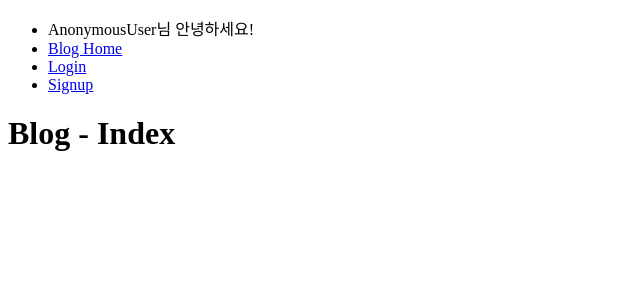
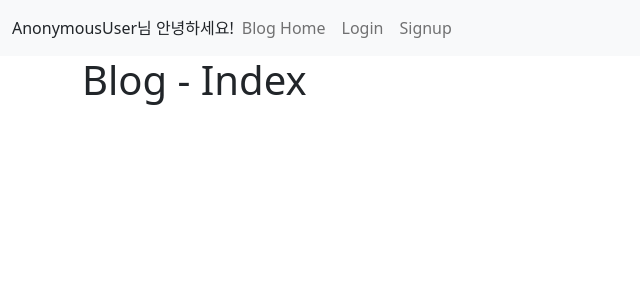
Before and after one commit to liljw/Django, a Django app: page /blog/ in a window 1280 px wide. Shown: the top 300 px of the page, without its empty margins (0-640 px from the left). Run offline with Django 3.2, Linux system fonts and the light colour scheme; data that the repository does not hold is empty.

Commit message:
django-bootstrap

```diff
--- a/05_relation/blog/templates/blog/index.html
+++ b/05_relation/blog/templates/blog/index.html
@@ -1,11 +1,12 @@
 {% extends 'base.html' %}
+{% load bootstrap5 %}
 
 {% block content %}
 
 <h1> Posting Index </h1>
 
 <ul>
-    {% for posting in postings %}
+    {% for posting in page_obj %}
     <li>
         <a href="{% url 'accounts:profile' posting.user %}">
             {{ posting.user }} :
@@ -17,6 +18,9 @@
     {% endfor %}
 </ul>
 
+<div class="d-flex justify-content-center mt-5">
+    {% bootstrap_pagination page_obj %}
+</div>
 
 
 {% endblock content %}
--- a/05_relation/blog/views.py
+++ b/05_relation/blog/views.py
@@ -1,6 +1,8 @@
 from django.shortcuts import render, redirect, get_object_or_404
 from django.views.decorators.http import require_POST, require_safe, require_http_methods
 from django.contrib.auth.decorators import login_required
+from django.core.paginator import Paginator
+from django.db.models import Count
 
 from .models import Posting, Reply
 from .forms import PostingForm, ReplyForm
@@ -24,9 +26,18 @@ def create_posting(request):
 
 @require_safe
 def posting_index(request):
-    postings = Posting.objects.all()
+
+    postings = Posting.objects.annotate(like_count=Count('like_users')).order_by('-like_count')
+
+    paginator = Paginator(postings, 10) # Show 10 contacts per page.
+
+    page_number = request.GET.get('page')
+    page_obj = paginator.get_page(page_number)
+
+
     return render(request, 'blog/index.html', {
-        "postings": postings,
+        # "postings": postings,
+        "page_obj": page_obj
     })
 
 @require_safe
@@ -131,13 +142,13 @@ def like_posting(request, posting_pk):
 @require_safe
 def feed(request):
     user = request.user
+    # Posting 객체들 중에 user(작성자)가 user.stars.all()
+    # postings = Posting.objects.filter(user__in=user.stars.all())
     stars_postings = []
     for star in user.stars.all():
         for posting in star.posting_set.all():
             stars_postings.append(posting)
-    # print(stars_postings)
-    # [<QuerySet [<Posting: Posting object (2)>]>, <QuerySet [<Posting: Posting object (3)>]>]
-    # print(stars_postings[0][0])
     return render(request, 'blog/feed.html', {
+        # 'postings': postings,
         'stars_postings': stars_postings
     })
--- a/05_relation/relation/settings.py
+++ b/05_relation/relation/settings.py
@@ -39,11 +39,13 @@ INSTALLED_APPS = [
     'django.contrib.staticfiles',
 
     'django_extensions',
+    'bootstrap5',
 
     'one_to_many',
+    'many_to_many',
+
     'blog',
     'accounts',
-    'many_to_many',
 
 ]
 
--- a/05_relation/requirements.txt
+++ b/05_relation/requirements.txt
@@ -1,5 +1,8 @@
 asgiref==3.6.0
+beautifulsoup4==4.12.2
 Django==3.2.18
+django-bootstrap-v5==1.0.11
 django-extensions==3.2.1
 pytz==2023.3
+soupsieve==2.4
 sqlparse==0.4.3
--- a/05_relation/templates/_navbar.html
+++ b/05_relation/templates/_navbar.html
@@ -1,33 +1,34 @@
-<nav>
-    <ul>
-        <li>{{ request.user }}님 안녕하세요!</li>
+<nav class="navbar navbar-expand-lg bg-light">
+    <div class="container-fluid">
+        <ul class="navbar-nav">
             {% comment %} 인증 여부 상관없이 보임 {% endcomment %}
-        <li>
-            <a href="{% url 'blog:posting_index' %}">Blog Home</a>
+            <li class="nav-item mt-2 ">{{ request.user }}님 안녕하세요!</li>
+            <li class="nav-item">
+                <a class="nav-link" href="{% url 'blog:posting_index' %}">Blog Home</a>
             </li>
             {% comment %} 인증(로그인)된 사용자라면 {% endcomment %}
             {% if request.user.is_authenticated %}
-        <li>
-            <a href="{% url 'accounts:profile' request.user.username %}">My Page</a>
+            <li class="nav-item">
+                <a class="nav-link" href="{% url 'accounts:profile' request.user.username %}">My Page</a>
             </li>
-        <li>
-            <a href="{% url 'blog:feed' %}">Feed</a>
+            <li class="nav-item">
+                <a class="nav-link" href="{% url 'blog:feed' %}">Feed</a>
             </li>
-        <li>
-            <a href="{% url 'blog:create_posting' %}">New Blog</a>
+            <li class="nav-item">
+                <a class="nav-link" href="{% url 'blog:create_posting' %}">New Blog</a>
             </li>
-        <li>
-            <a href="{% url 'accounts:signout' %}">Logout</a>
+            <li class="nav-item">
+                <a class="nav-link" href="{% url 'accounts:signout' %}">Logout</a>
             </li>
             {% comment %} 인증(로그인)되지 않은 사용자라면 {% endcomment %}
             {% else %}
-        <li>
-            <a href="{% url 'accounts:signin' %}">Login</a>
+            <li class="nav-item">
+                <a class="nav-link" href="{% url 'accounts:signin' %}">Login</a>
             </li>
-        <li>
-            <a href="{% url 'accounts:signup' %}">Signup</a>
+            <li class="nav-item">
+                <a class="nav-link" href="{% url 'accounts:signup' %}">Signup</a>
             </li>
-
             {% endif %}
         </ul>
+    </div>
 </nav>
--- a/05_relation/templates/base.html
+++ b/05_relation/templates/base.html
@@ -4,13 +4,18 @@
     <meta charset="UTF-8">
     <meta http-equiv="X-UA-Compatible" content="IE=edge">
     <meta name="viewport" content="width=device-width, initial-scale=1.0">
+    <link href="https://cdn.jsdelivr.net/npm/bootstrap@5.2.3/dist/css/bootstrap.min.css" rel="stylesheet" integrity="sha384-rbsA2VBKQhggwzxH7pPCaAqO46MgnOM80zW1RWuH61DGLwZJEdK2Kadq2F9CUG65" crossorigin="anonymous">
+    <link rel="stylesheet" href="https://cdn.jsdelivr.net/npm/bootstrap-icons@1.10.4/font/bootstrap-icons.css">
     <title>Document</title>
 </head>
 <body>
     {% include '_navbar.html' %}
 
-    {% block content %}
-    {% endblock content %}
+    <div class="container">
+        {% block content %}
+        {% endblock content %}
+    </div>
 
+    <script src="https://cdn.jsdelivr.net/npm/bootstrap@5.2.3/dist/js/bootstrap.bundle.min.js" integrity="sha384-kenU1KFdBIe4zVF0s0G1M5b4hcpxyD9F7jL+jjXkk+Q2h455rYXK/7HAuoJl+0I4" crossorigin="anonymous"></script>
 </body>
 </html>
```
Also changed, not shown: 05_relation/accounts/templates/accounts/signin.html (+6 -3 lines), 05_relation/accounts/templates/accounts/signup.html (+6 -2 lines), 05_relation/blog/templates/blog/detail.html (+5 -4 lines), 05_relation/blog/templates/blog/form.html (+5 -2 lines). Lines whose indentation alone changed are shown as unchanged.
